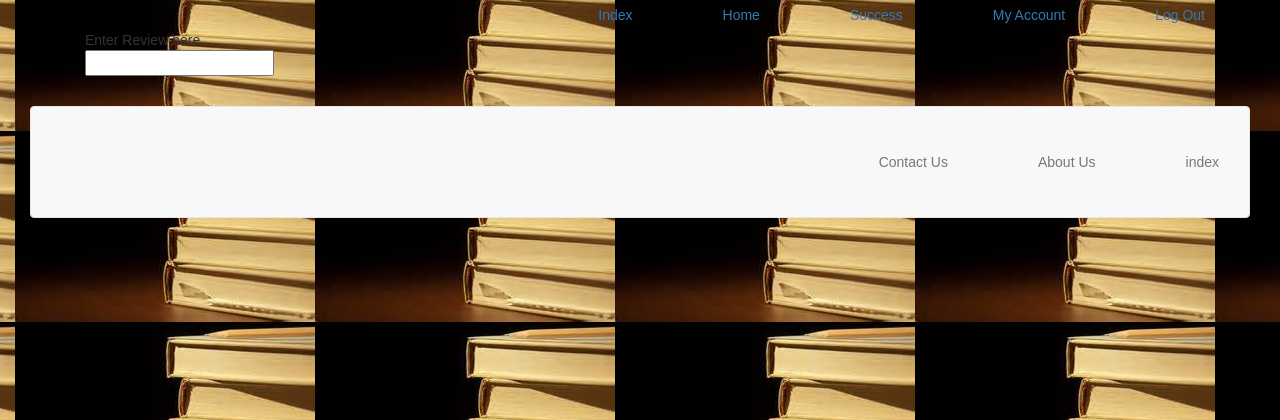
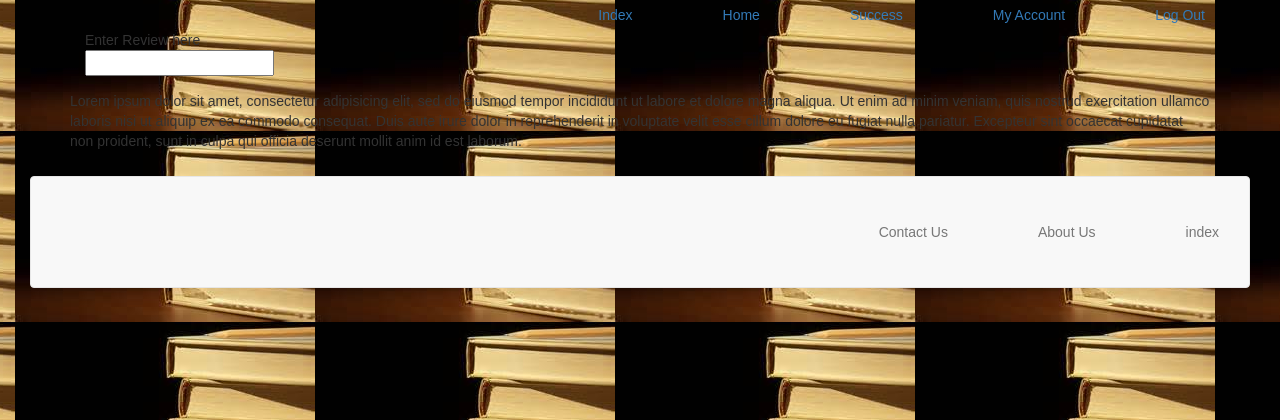
Before and after one commit to drbrown01/belt_reviewer, a Django app: page /reviews/ in a window 1280 px wide. Shown: the part 75-495 px from the top of the page. Run offline with Django 3.2, Linux system fonts and the light colour scheme; some libraries are stand-ins or nearby versions.

Commit message:
added p and lorem

```diff
--- a/book_review2/book_review2/apps/main/templates/main/reviews.html
+++ b/book_review2/book_review2/apps/main/templates/main/reviews.html
@@ -29,7 +29,7 @@
         <input type="textarea" name="" value="">
 
       </form>
-
+<p>Lorem ipsum dolor sit amet, consectetur adipisicing elit, sed do eiusmod tempor incididunt ut labore et dolore magna aliqua. Ut enim ad minim veniam, quis nostrud exercitation ullamco laboris nisi ut aliquip ex ea commodo consequat. Duis aute irure dolor in reprehenderit in voluptate velit esse cillum dolore eu fugiat nulla pariatur. Excepteur sint occaecat cupidatat non proident, sunt in culpa qui officia deserunt mollit anim id est laborum.</p>
     </div>
   </body>
   <!-- *****end of body -->
```
